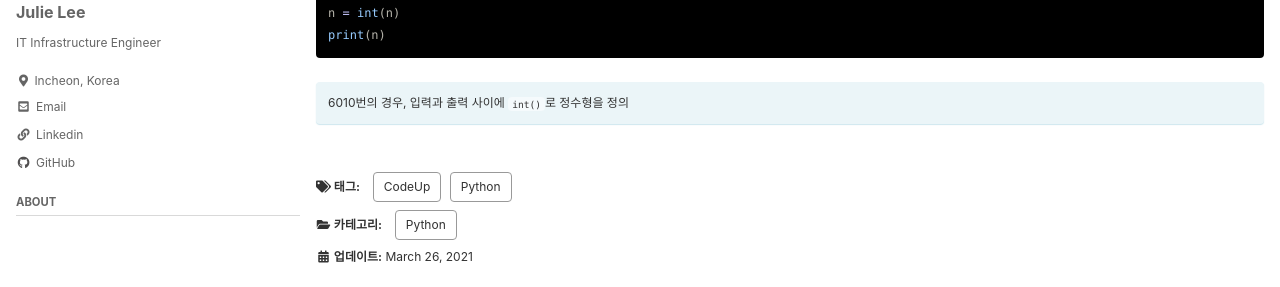
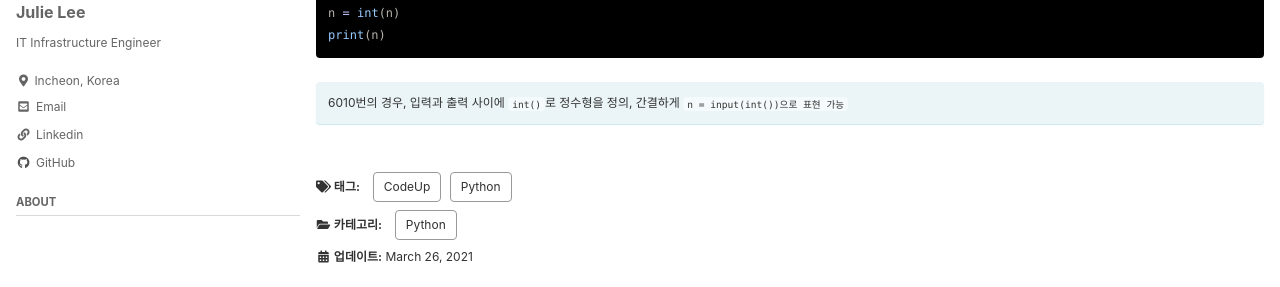
Before and after one commit to smilejulie0812/smilejulie0812.github.io, a Jekyll site: the page built from _posts/2021-03-26-codeup002.md, in a window 1280 px wide and 900 px high, scrolled down 468 px. Shown: the part 165-452 px from the top of the window. Built offline with Jekyll 4.4.1, drawn with Linux system fonts in a browser that asks for light colours; cached includes are drawn as plain includes.

Commit message:
Update 2021-03-26-codeup002.md

````diff
--- a/_posts/2021-03-26-codeup002.md
+++ b/_posts/2021-03-26-codeup002.md
@@ -36,5 +36,5 @@ n = input()
 n = int(n)
 print(n)
 ```
-6010번의 경우, 입력과 출력 사이에 `int()`로 정수형을 정의
+6010번의 경우, 입력과 출력 사이에 `int()`로 정수형을 정의, 간결하게 `n = input(int())으로 표현 가능`
 {: .notice--info}
````
